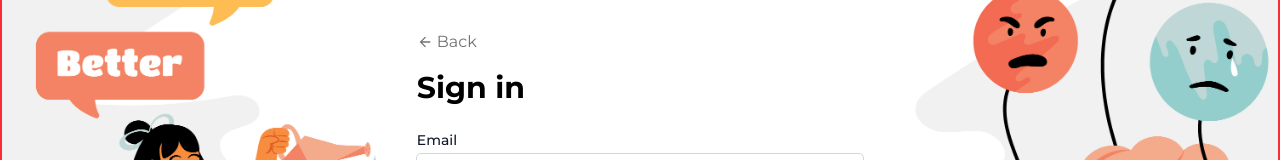
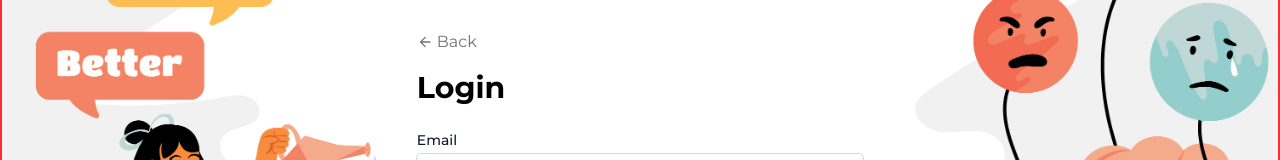
Before and after one commit to HanifaTavassoli/Mood-Tracker, a React (Vite) app: page /login in a window 1280 px wide. Shown: the part 244-404 px from the top of the page. Built offline with nearby package versions, Linux system fonts and the light colour scheme; no server answers.

Commit message:
add timerProgressBar for fire function

```diff
--- a/src/pages/Login.jsx
+++ b/src/pages/Login.jsx
@@ -32,7 +32,10 @@ function Login() {
         icon: "success",
         title: "Login Successful!",
         text: `Welcome back, ${storedUser.name}!`,
-        confirmButtonColor: "#06b6d4",
+        showConfirmButton: false,
+        timerProgressBar: true,
+        timer: 3000,
+        // confirmButtonColor: "#06b6d4",
       }).then(() => navigate("/moodtracker"));
     } else {
       Swal.fire({
@@ -59,11 +62,17 @@ function Login() {
           <span>Back</span>
         </Link>
 
-        <h2 className="font-bold text-3xl text-start mb-6">Sign in</h2>
+        <h2 className="font-bold text-3xl text-start mb-6">Login</h2>
 
-        <form onSubmit={handleLogin} className=" grid grid-cols-1 gap-5 sm:grid-cols-6">
+        <form
+          onSubmit={handleLogin}
+          className=" grid grid-cols-1 gap-5 sm:grid-cols-6"
+        >
           <div className="sm:col-span-full">
-            <label htmlFor="email" className="block text-sm font-medium text-gray-900">
+            <label
+              htmlFor="email"
+              className="block text-sm font-medium text-gray-900"
+            >
               Email
             </label>
             <input
@@ -77,7 +86,10 @@ function Login() {
           </div>
 
           <div className="sm:col-span-full">
-            <label htmlFor="password" className="block text-sm font-medium text-gray-900">
+            <label
+              htmlFor="password"
+              className="block text-sm font-medium text-gray-900"
+            >
               Password
             </label>
             <input
```
